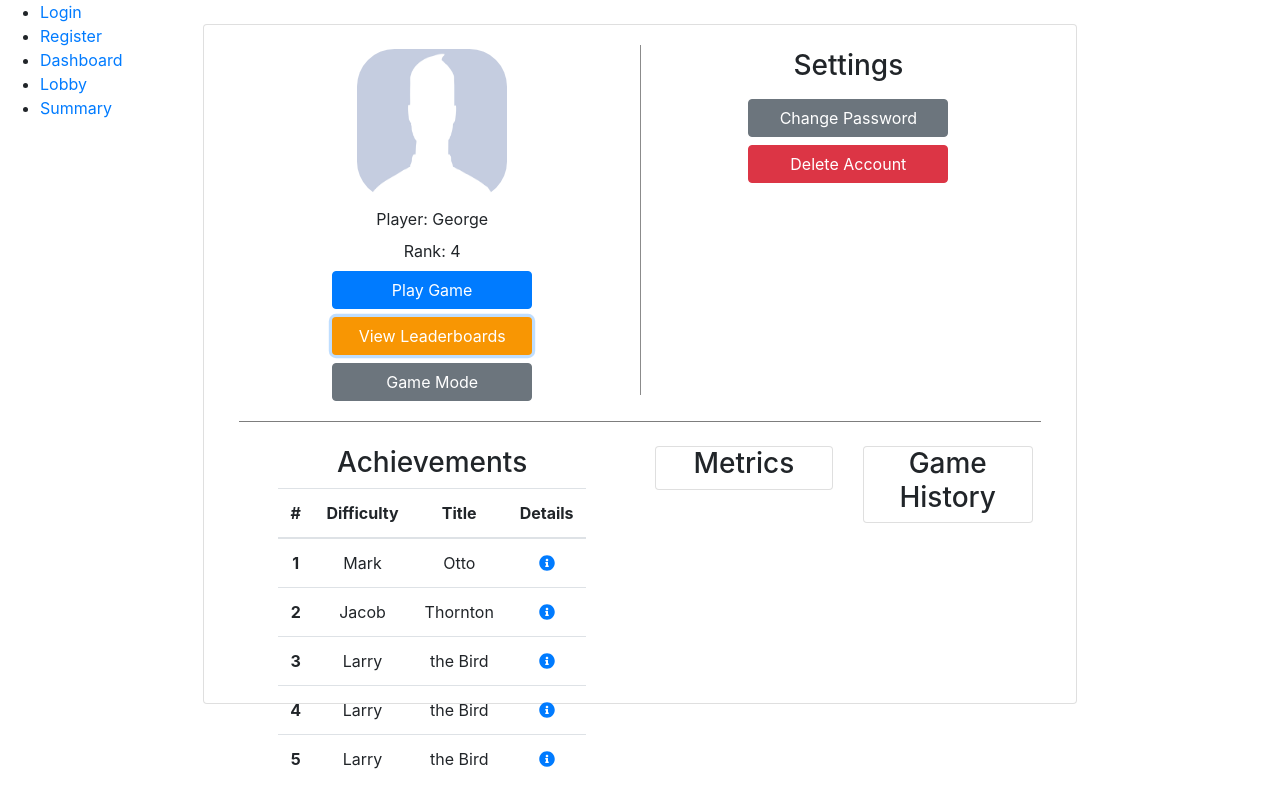
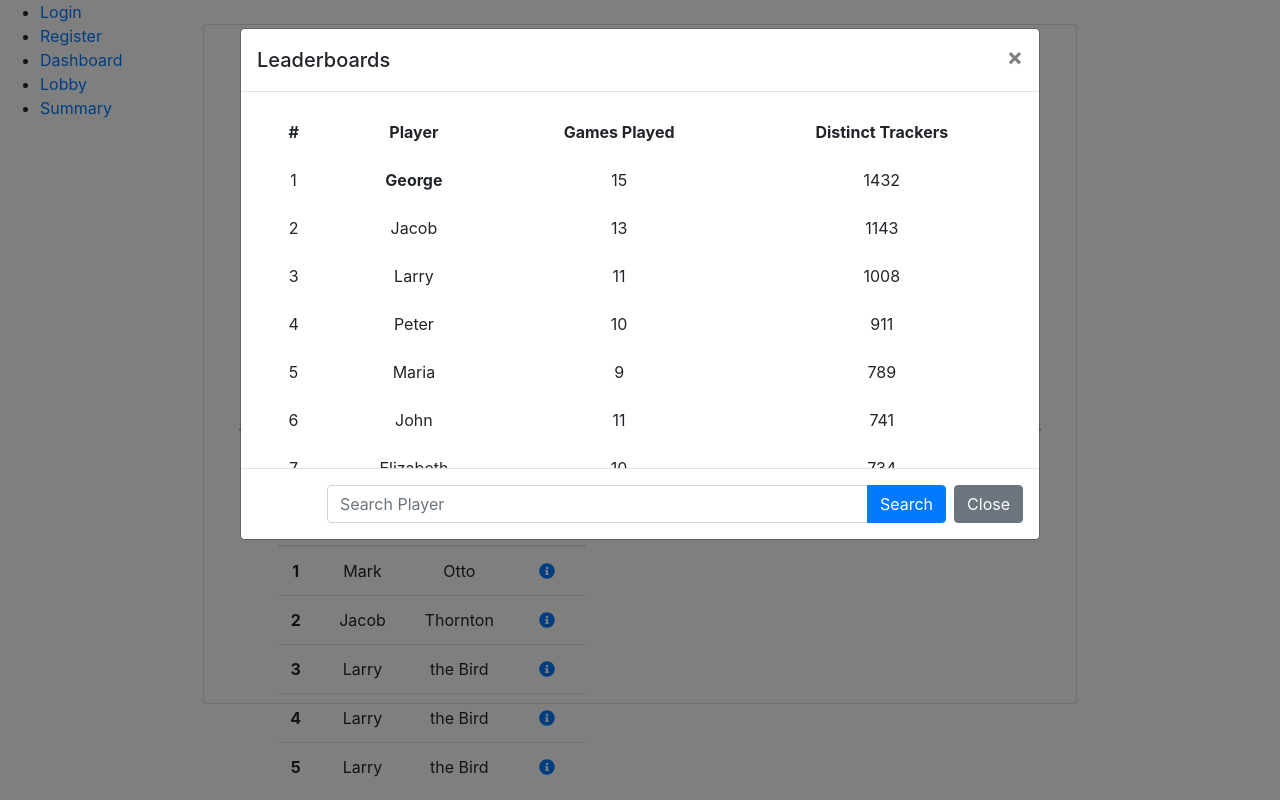
Before and after one commit to Eftichios/Level-4-Individual-Project, a React (Create React App) app in the folder src/client/: page /dashboard in a window 1280 px wide. Both pictures are taken after a click on the button "View Leaderboards". Built offline with nearby package versions, Linux system fonts and the light colour scheme.

Commit message:
Created leaderboard modal, closes #6     * Opened from the DashPlay component     * Dynamic table of players and their ranks

```diff
--- /dev/null
+++ b/src/client/src/Components/Dashboard/DashLead.js
@@ -0,0 +1,86 @@
+import React from 'react';
+import "../../index.css";
+import "./dashboard.css";
+
+export class DashLead extends React.Component {
+
+    constructor(props){
+        super(props);
+
+        this.state = {
+            user: props.user
+        }
+
+        class Players {
+            constructor(rank, name, games, count){
+                this.rank=rank;
+                this.name=name;
+                this.games=games;
+                this.count=count;
+            }
+        }
+
+        this.players_data = [new Players(1,"George",15,1432),
+                        new Players(2,"Jacob",13,1143),
+                        new Players(3,"Larry",11,1008),
+                        new Players(4,"Peter",10,911),
+                        new Players(5,"Maria",9,789),
+                        new Players(6,"John",11,741),
+                        new Players(7,"Elizabeth",10,734),
+                        new Players(8,"Graham",7,597),
+                        new Players(9,"Bruce",7,532),
+                        new Players(10,"Liam",3,214),]
+
+        this.players = this.players_data.map((player)=><tr>
+            <td>{player.rank}</td>
+            <td>{player.name===this.state.user? <strong>{player.name}</strong>:player.name}</td>
+            <td>{player.games}</td>
+            <td>{player.count}</td>
+            </tr>)
+    }
+
+    render(){
+        return <div>
+                <div className="p-1"><button className="constSize btn orange" data-toggle="modal" data-target="#leaderboard">View Leaderboards</button></div>
+                <div className="modal fade" id="leaderboard" tabindex="-1" role="dialog" aria-labelledby="leaderboardLabel" aria-hidden="true">
+                <div className="modal-dialog modal-lg" role="document">
+                    <div className="modal-content">
+                    <div className="modal-header">
+                        <h5 className="modal-title" id="leaderboardLabel">Leaderboards</h5>
+                        <button type="button" className="close" data-dismiss="modal" aria-label="Close">
+                        <span aria-hidden="true">&times;</span>
+                        </button>
+                    </div>
+                    <div className="modal-body text-center">
+                        <table className="table table-borderless">
+                            <thead>
+                                <tr>
+                                    <th scope="col">#</th>
+                                    <th scope="col">Player</th>
+                                    <th scope="col">Games Played</th>
+                                    <th scope="col">Distinct Trackers</th>
+                                </tr>
+                            </thead>
+                            <tbody>
+                                {this.players}
+                            </tbody>
+                        </table>
+                        </div>
+                    <div className="modal-footer">
+                        <div className="input-group not-full">
+                            <input type="text" className="form-control" placeholder="Search Player" aria-label="Recipient's username" aria-describedby="basic-addon2" />
+                            <div className="input-group-append">
+                                <button className="btn btn-primary" type="button">Search</button>
+                            </div>
+                        </div>
+                        <button type="button" className="btn btn-secondary" data-dismiss="modal">Close</button>
+                    </div>
+                    </div>
+                </div>
+                </div>
+               </div>
+    }
+
+}
+
+export default DashLead;
--- a/src/client/src/Components/Dashboard/DashPlay.js
+++ b/src/client/src/Components/Dashboard/DashPlay.js
@@ -2,6 +2,7 @@ import React from 'react';
 import "../../index.css";
 import "./dashboard.css";
 import profile from "../../Media/profile.jpeg";
+import DashLead from './DashLead';
 
 export class DashPlay extends React.Component {
 
@@ -20,8 +21,8 @@ export class DashPlay extends React.Component {
                 <div className="p-1">Player: {this.state.name}</div>
                 <div className="p-1">Rank: {this.state.rank}</div>
                 <div className="p-1"><button className="constSize btn btn-primary">Play Game</button></div>
-                <div className="p-1"><button className="constSize btn orange">View Leaderboards</button></div>
-                <div className="p-1"><button className="constSize btn btn-secondary">Game Mode</button></div>
+                <div className="p-1"><DashLead user="George"></DashLead></div>
+                <div className="p-1"><button className="constSize btn btn-secondary" >Game Mode</button></div>
                </div>
     }
 
--- a/src/client/src/Components/Dashboard/dashboard.css
+++ b/src/client/src/Components/Dashboard/dashboard.css
@@ -16,3 +16,25 @@
 hr {
     background-color: rgb(139, 139, 139);
 }
+
+.scrollbar {
+    position: relative;
+    height: 200px;
+    overflow: auto;
+}
+
+.table-wrapper-scroll-y {
+    display: block;
+}
+
+.modal-dialog,
+.modal-content {
+    /* 80% of window height */
+    height: 80%;
+}
+
+.modal-body {
+    /* 100% = dialog height, 120px = header + footer */
+    max-height: calc(100vh - 120px);
+    overflow-y: scroll;
+}
--- a/src/client/src/Components/Lobby/LobbyChat.js
+++ b/src/client/src/Components/Lobby/LobbyChat.js
@@ -25,7 +25,7 @@ export class LobbyChat extends React.Component {
                     <div className="input-group-append">
                         <button className="btn btn-secondary" type="button">Send</button>
                     </div>
-                    </div>
+                </div>
                 </div>
             </div>
 
--- a/src/client/src/Components/Lobby/lobby.css
+++ b/src/client/src/Components/Lobby/lobby.css
@@ -34,3 +34,13 @@
 .right-imgs{
     align-items: right;
 }
+
+.scrollbar {
+    position: relative;
+    height: 200px;
+    overflow: auto;
+}
+
+.table-wrapper-scroll-y {
+    display: block;
+}
```
